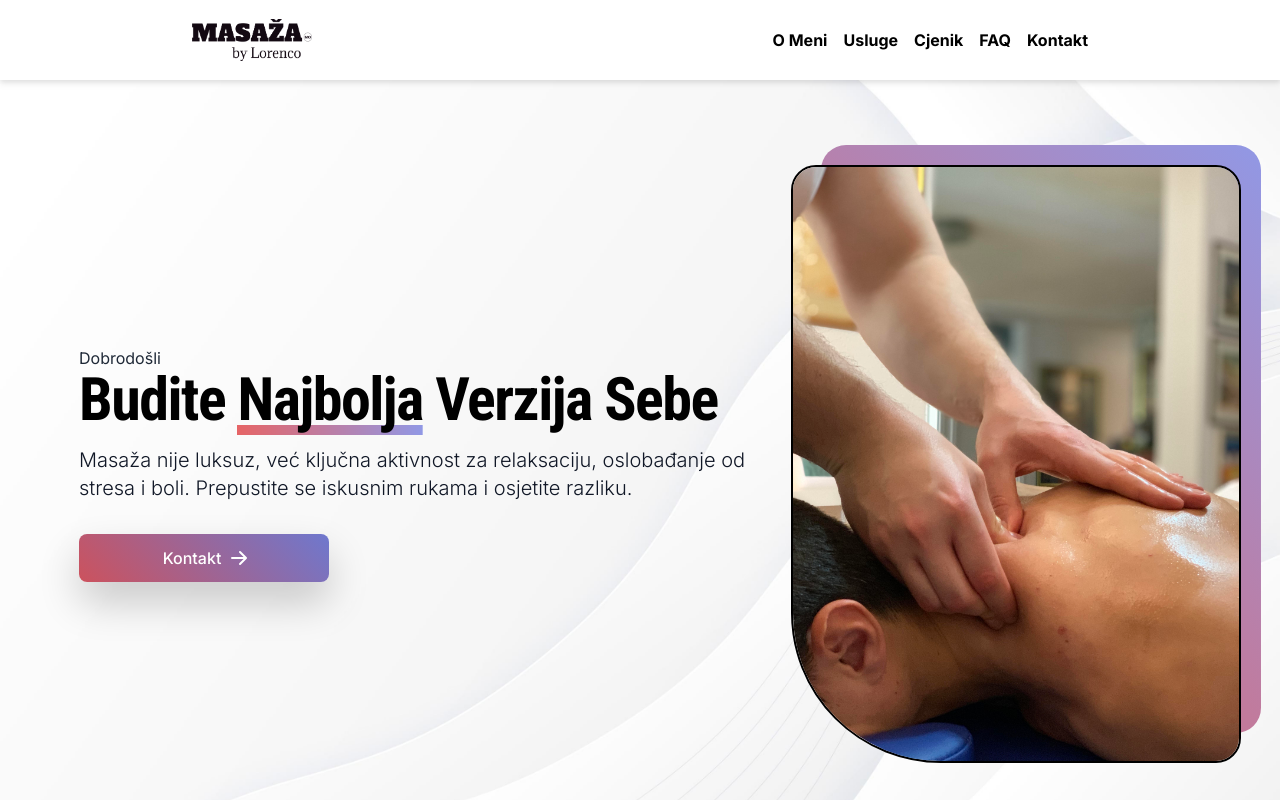
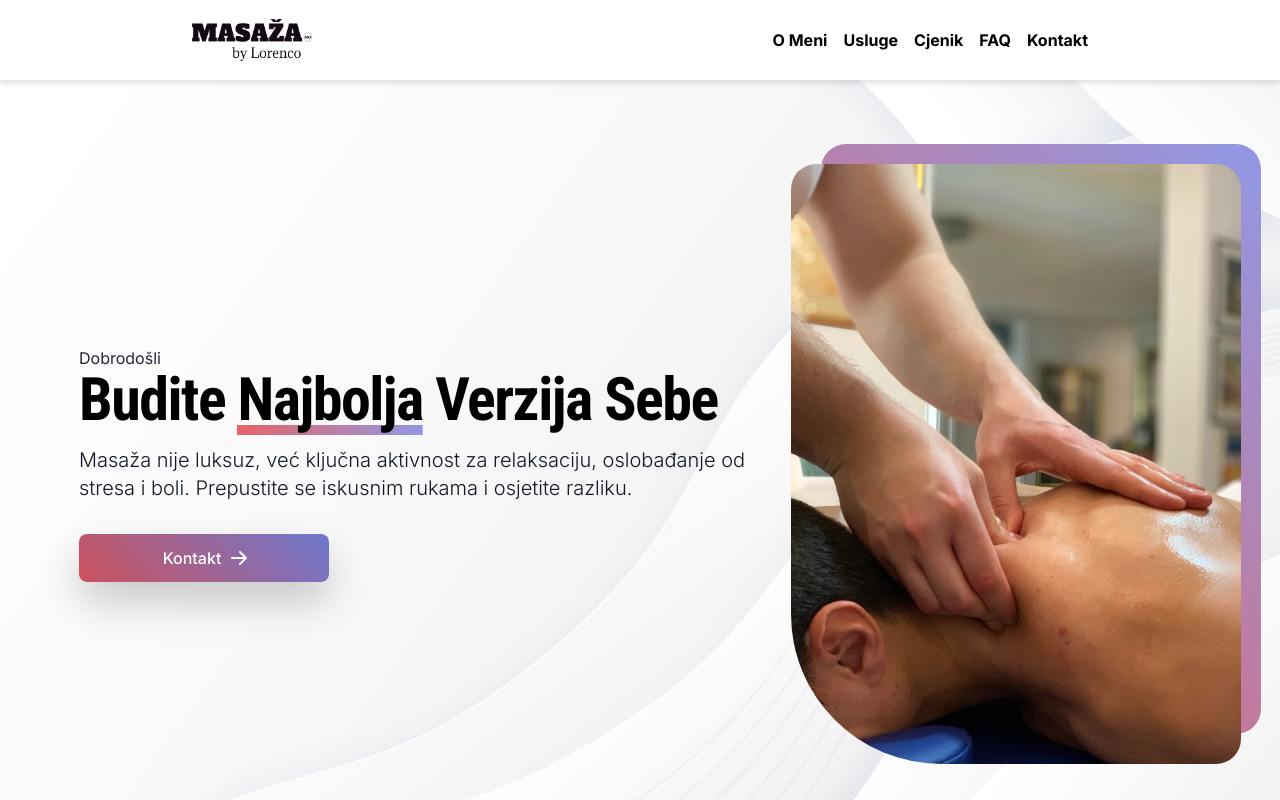
Before and after one commit to maverickcro/masazamostar, a Next.js app: page / in a window 1280 px wide. Shown: the top 800 px of the page. Built offline with nearby package versions, Linux system fonts and the light colour scheme.

Commit message:
Speed insights vercel i border slika

```diff
--- a/package.json
+++ b/package.json
@@ -10,7 +10,7 @@
   },
   "dependencies": {
     "@next/font": "^14.2.3",
-    "@vercel/analytics": "^1.2.2",
+    "@vercel/analytics": "^1.3.1",
     "@vercel/speed-insights": "^1.0.10",
     "next": "13.5.6",
     "react": "^18",
--- a/pages/_document.tsx
+++ b/pages/_document.tsx
@@ -2,6 +2,7 @@ import { Html, Head, Main, NextScript } from "next/document";
 import Navbar from "./components/Navbar";
 import Footer from "./components/Footer";
 import GoToTop from "./components/GoToTop";
+import { Analytics } from "@vercel/analytics/react";
 
 export default function Document() {
   return (
@@ -13,6 +14,7 @@ export default function Document() {
         <NextScript />
         <Footer />
         <GoToTop />
+        <Analytics />
       </body>
     </Html>
   );
--- a/styles/globals.css
+++ b/styles/globals.css
@@ -118,7 +118,6 @@ section {
   height: auto;
   display: block;
   border-radius: 25px 25px 25px 150px;
-  border: 2px solid black;
   z-index: 1;
 }
 
```
Also changed, not shown: 1 other file (tests, documents, lock files or other folders).
